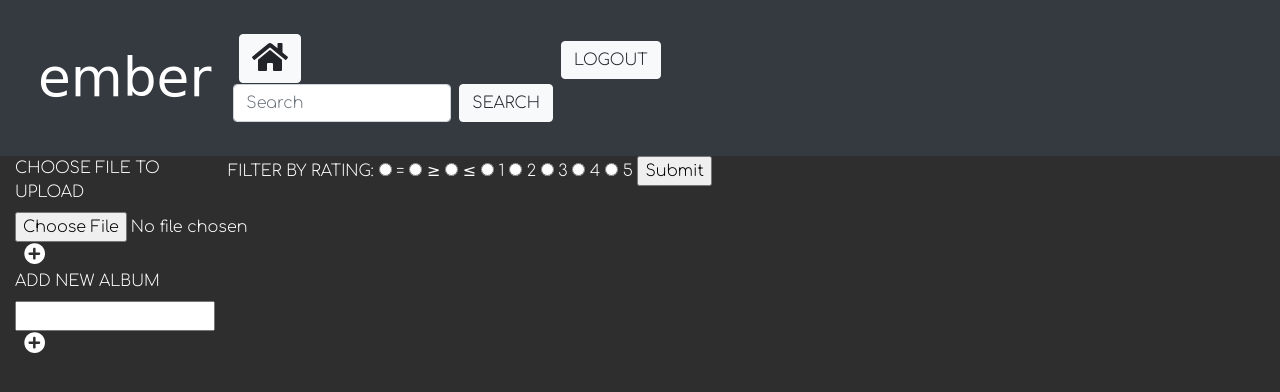
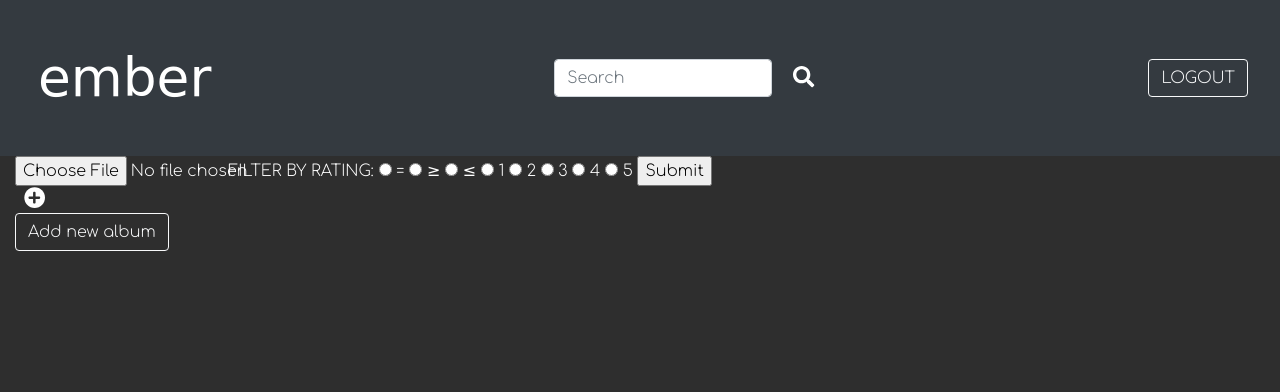
Before and after one commit to amytrick/Ember-with-Angular, a Flask app: page /library in a window 1280 px wide. Shown: the top 392 px of the page. Run offline with Flask 2, Linux system fonts and the light colour scheme; the visitor is signed in with stand-in values (Sample User, id 1); data that the repository does not hold is empty; some libraries are stand-ins or nearby versions; some web fonts are replaced.

Commit message:
nav bar equal spacing

```diff
--- a/server.py
+++ b/server.py
@@ -107,28 +107,6 @@ def logout():
     session['user_id'] = None
 
     return create_landingpage()
-
-#TODO check if these get used
-# @app.route('/session')
-# def set_session():
-#     """Set value for session['user_id']"""
-
-#     email = request.args.get("login_email")
-#     user = crud.get_user_by_email("email")
-#     user_id = user.user_id
-
-#     session['user_id'] = user_id
-#     session['email'] = email
-
-#     return redirect("/")
-
-
-# @app.route('/session/get')
-# def get_session():
-#     """Get values out of session"""
-
-#     user_id = session['user_id']
-#     email = session['email']
 
 
 #################################
@@ -352,6 +330,7 @@ def filter_by_rating():
     rating = request.form.get("filter-rating")
     equality_symbol = request.form.get("equality-symbol")
     user_id = session.get('user_id')
+    albums = crud.get_albums_by_user_id(user_id)
 
     if equality_symbol == 'equals':
         photos = crud.get_photos_by_exact_rating(rating, user_id)
@@ -363,7 +342,7 @@ def filter_by_rating():
     global current_photo_list
     current_photo_list = photos
 
-    return render_template("filter.html", photos=photos)
+    return render_template("filter.html", photos=photos, albums=albums)
 
 
 @app.route("/search", methods=["POST"])
--- a/static/CSS/style.css
+++ b/static/CSS/style.css
@@ -7,15 +7,9 @@
     display: inline-block;
 }
 
-/* #large-photo {
-    /* height:800px;
-    width:auto;
-} */
-
 body {
     background-color: rgb(46, 46, 46);
     color: white;
-    /* font-family: 'Montserrat', sans-serif; */
     font-family: 'Comfortaa', cursive;
 }
 
@@ -57,46 +51,6 @@ button {
     max-width: 100%;
     height: auto;
 }
-
-/* input[type="radio"] {
-    -webkit-appearance:none;
-} */
-
-/* input[type="radio"]:before {
-    color: white
-} */
-
-/* #star {
-    height: 25px;
-    width: 25px;
-    border:none;
-    color: white;
-}
-
-.radio-buttons:checked + label{
-    color: tomato;
-    } */
-
-/* .radio-star{
-    content: '';
-    background: #fff;
-    border: 2px solid #ddd;
-    display: inline-block;
-    vertical-align: middle;
-    width: 60px;
-    height: 20px;
-    padding: 2px;
-    margin-right: 10px;
-    text-align: center;
-    content: "\f005";
-    font-family: 'FontAwesome';
-} */
-
-/* .radio-star:checked{
-    content: "\f005";
-    font-family: 'FontAwesome';
-    color: rgb(223, 12, 12);
-} */
 
 
 #review-form .star-rating {
@@ -143,3 +97,40 @@ button {
 #review-form input[type=radio]:checked ~ .label_star::before {
   content: "\f005";
 } /* Radio Checked */
+
+.modal-header {
+  background-color: rgb(101, 143, 125);
+}
+
+.modal-body {
+  background-color: rgb(46, 46, 46);
+}
+
+#side-nav {
+  position: -webkit-sticky;
+  position: sticky;
+  top: 0;
+}
+
+.flex-container {
+  display: flex;
+  flex-direction: row;
+  justify-content: space-between;
+}
+
+.navbar {
+  width: 100%;
+}
+
+#logo-div {
+
+}
+#search-div{
+  display: flex;
+  align-self: center;
+
+}
+#logout-div {
+  display: flex;
+  align-self: flex-end;
+}
--- a/templates/base.html
+++ b/templates/base.html
@@ -32,42 +32,36 @@
   </head>
   <body>
     <div>
-        <nav class="navbar navbar-expand-lg navbar-dark bg-dark">
+        <nav class="navbar navbar-expand-lg navbar-dark bg-dark flex-container">
+
+          <div id="logo-div">
             <button>
               <a class="navbar-brand" id="logo" href="/return_to_library">ember</a>
+            </button>
+          </div>
 
-            <!-- <button class="navbar-toggler" type="button" data-toggle="collapse" data-target="#navbarSupportedContent" aria-controls="navbarSupportedContent" aria-expanded="false" aria-label="Toggle navigation"> -->
-              <!-- <span class="navbar-toggler-icon"></span> -->
-            </button>
-            <ul class=navbar-nav ml-auto>
-              <div>
-                <button>
-                  <a class="btn btn-light my-2 my-sm-0" href="/return_to_library"><i class="fa fa-home fa-2x"></i></a>
-                </button>
+          <div id="search-div">
             <form class="form-inline my-2 my-lg-0" action="/search" method="POST">
               <input class="form-control mr-sm-2" type="search" placeholder="Search" aria-label="Search" name="search">
-                  <button class="btn btn-light my-2 my-sm-0" type="submit">SEARCH</button>
+              <button class="btn my-2 my-sm-0" type="submit"><i class="fas fa-search fa-lg"  style="color:rgb(255, 255, 255)"></i></button>
             </form>
           </div>
-              <div class="p-2">
+
+          <div class="logout-div">
             <form class="ml-auto" action="/logout" method="POST">
-                  <button class="btn btn-light my-2 my-sm-0">LOGOUT</button>
+              <button class="btn btn-outline-light my-2 my-sm-0">LOGOUT</button>
             </form>
           </div>
-            </ul>
+
         </nav>
     </div>
 
 
     <div class="container-fluid">
       <div class="row">
-        <div class="col-2">
-          <div class="row">
-
-          </div>
+        <div class="col-2" id="side-nav">
             <form action="/upload_photo" method="POST" enctype="multipart/form-data">
               <div>
-                <label for="test_image">CHOOSE FILE TO UPLOAD</label>
                 <input type="file" id="test_image" name="test_image"
                       accept=".jpg, .jpeg, .png">
               </div>
@@ -83,7 +77,7 @@
               </div>
             </form>
 
-            <form action="/add_album">
+            <!-- <form action="/add_album">
               <div>
                 <label>ADD NEW ALBUM</label>
                 <input type="text" name="new_album_name">
@@ -96,7 +90,42 @@
                     </div>
                   </button>
               </div>
+            </form> -->
+
+            <div id="add-album">
+
+                <!-- Button trigger modal -->
+                <button type="button" class="btn btn-outline-light" data-toggle="modal" data-target="#addAlbum">
+                  Add new album
+                </button>
+
+                <!-- Modal -->
+                <div class="modal fade" id="addAlbum" tabindex="-1" role="dialog" aria-labelledby="addAlbum" aria-hidden="true">
+                  <div class="modal-dialog modal-dialog-centered" role="document">
+                    <!-- Modal content -->
+                    <div class="modal-content">
+                      <div class="modal-header">
+                        <h4 class="modal-title w-100 font-weight-bold py-2">Add album</h4>
+
+                        <!-- <h5 class="modal-title" id="exampleModalLongTitle">Add new album</h5> -->
+                        <button type="button" class="close" data-dismiss="modal" aria-label="Close">
+                          <span aria-hidden="true">&times;</span>
+                        </button>
+                      </div>
+                      <div class="modal-body">
+                        <!-- New account form -->
+                        <form action="/add_album">
+                          <p><input type="text" name="new_album_name" id="add-album-button"><br>First name</p>
+                          <p><input type="submit"></p>
                         </form>
+                      </div>
+                      <!-- <div class="modal-footer">
+                        <button type="button" class="btn btn-secondary" data-dismiss="modal">Login</button>
+                      </div> -->
+                    </div>
+                  </div>
+                </div>
+              </div>
 
             {% for album in albums %}
               <div>
@@ -117,7 +146,6 @@
           {% block body %}
 
           {% endblock %}
-        </div>
         </div>
       </div>
     </div>
--- a/templates/landingpage.html
+++ b/templates/landingpage.html
@@ -37,7 +37,7 @@
         font-family: 'League Script', cursive;
         font-size: 80pt;
         margin: 0px;
-        top: 40px;
+        /* top: 40px; */
       }
 
       #login-page {
@@ -60,11 +60,11 @@
     <div id="login-page">
     <p id="logo-cover">ember</p>
 
-    <form action="/login">
+    <!-- <form action="/login">
       <p><input type="text" name="login_email" id="login-email-field"><br>Email</p>
       <p><input type="password" name="login_password" id="login-password-field"><br>Password</p>
       <p><input type="submit"></p>
-    </form>
+    </form> -->
 
       <!-- Button trigger modal -->
       <button type="button" class="btn btn-outline-dark" data-toggle="modal" data-target="#createNewAccount">
```
Lines whose indentation alone changed are shown as unchanged.
